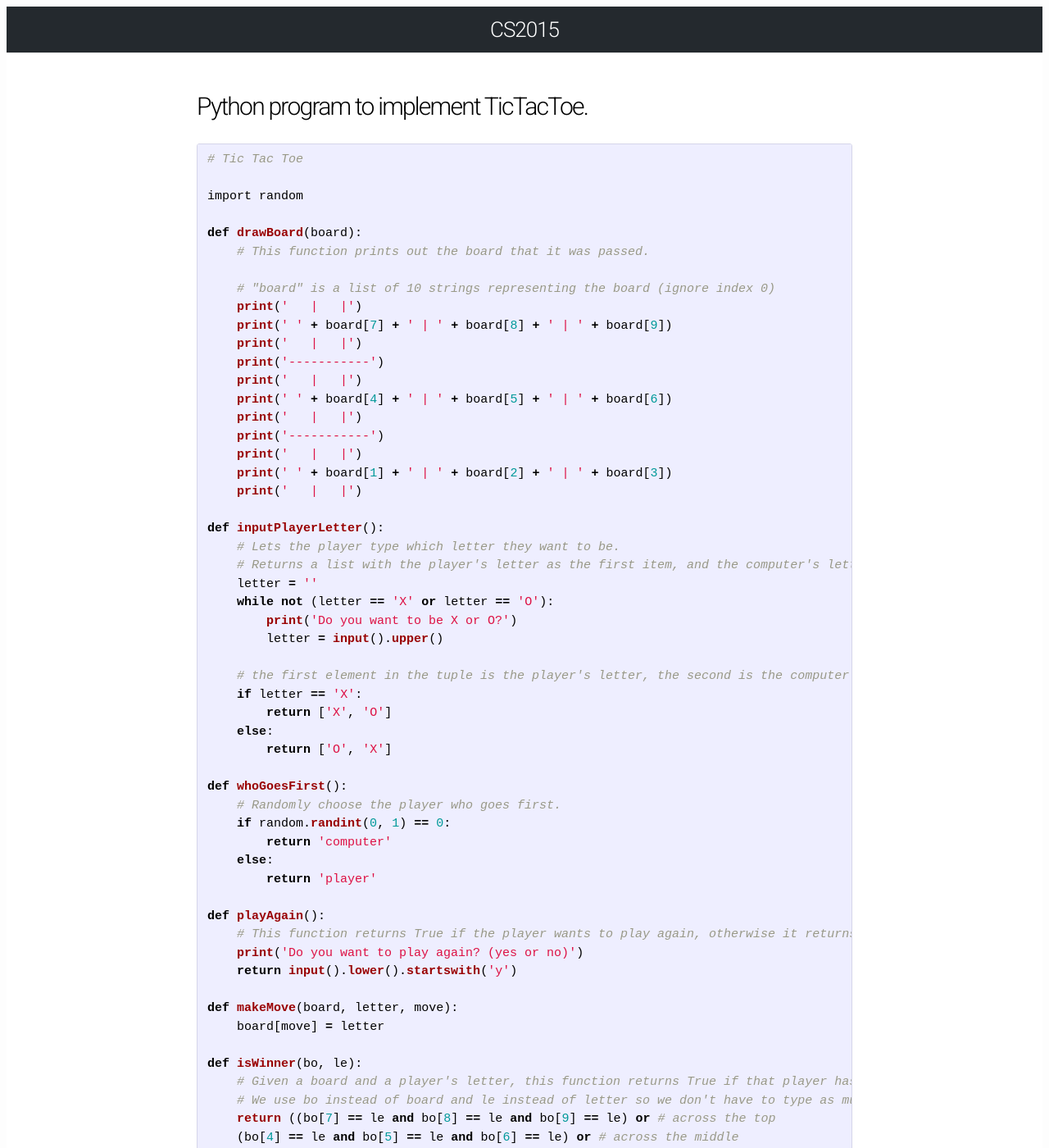
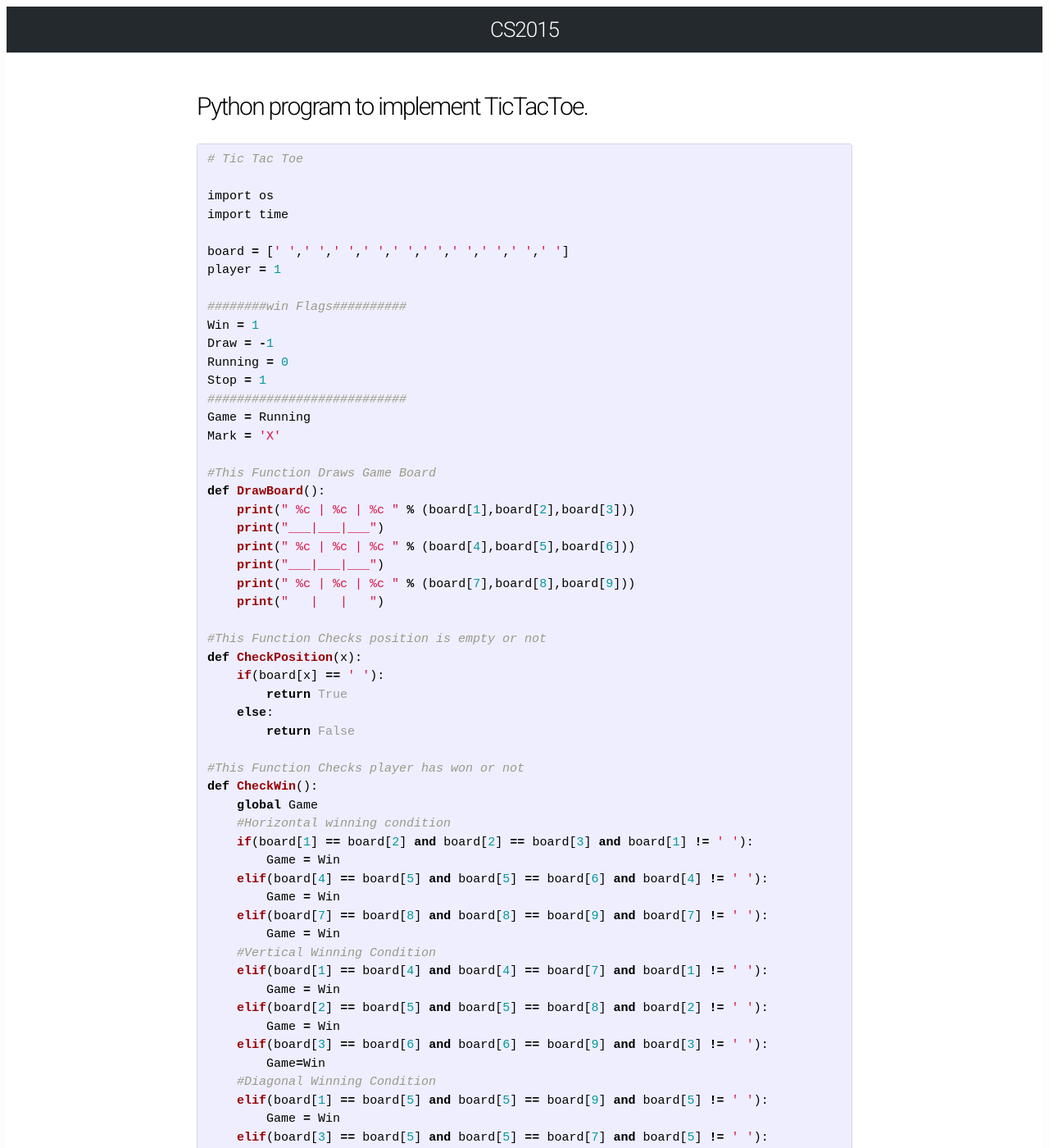
Before and after one commit to CS15/cs15.github.io, a Jekyll site: the page built from ai lab/ai-lab10.md, in a window 1280 px wide and 1400 px high. Shown: the whole window at 82% size. Built offline with Jekyll 4.4.1, drawn with Linux system fonts in a browser that asks for light colours; some of the changed text lies outside the part shown.

Commit message:
Update ai-lab10.md

````diff
--- a/ai lab/ai-lab10.md
+++ b/ai lab/ai-lab10.md
@@ -6,189 +6,93 @@ permalink: /ai/lab-10/
 ```python
 # Tic Tac Toe
 
-import random
+import os
+import time
 
-def drawBoard(board):
-    # This function prints out the board that it was passed.
+board = [' ',' ',' ',' ',' ',' ',' ',' ',' ',' ']
+player = 1
 
-    # "board" is a list of 10 strings representing the board (ignore index 0)
-    print('   |   |')
-    print(' ' + board[7] + ' | ' + board[8] + ' | ' + board[9])
-    print('   |   |')
-    print('-----------')
-    print('   |   |')
-    print(' ' + board[4] + ' | ' + board[5] + ' | ' + board[6])
-    print('   |   |')
-    print('-----------')
-    print('   |   |')
-    print(' ' + board[1] + ' | ' + board[2] + ' | ' + board[3])
-    print('   |   |')
+########win Flags##########
+Win = 1
+Draw = -1
+Running = 0
+Stop = 1
+###########################
+Game = Running
+Mark = 'X'
 
-def inputPlayerLetter():
-    # Lets the player type which letter they want to be.
-    # Returns a list with the player's letter as the first item, and the computer's letter as the second.
-    letter = ''
-    while not (letter == 'X' or letter == 'O'):
-        print('Do you want to be X or O?')
-        letter = input().upper()
+#This Function Draws Game Board
+def DrawBoard():
+    print(" %c | %c | %c " % (board[1],board[2],board[3]))
+    print("___|___|___")
+    print(" %c | %c | %c " % (board[4],board[5],board[6]))
+    print("___|___|___")
+    print(" %c | %c | %c " % (board[7],board[8],board[9]))
+    print("   |   |   ")
 
-    # the first element in the tuple is the player's letter, the second is the computer's letter.
-    if letter == 'X':
-        return ['X', 'O']
+#This Function Checks position is empty or not
+def CheckPosition(x):
+    if(board[x] == ' '):
+        return True
     else:
-        return ['O', 'X']
+        return False
 
-def whoGoesFirst():
-    # Randomly choose the player who goes first.
-    if random.randint(0, 1) == 0:
-        return 'computer'
+#This Function Checks player has won or not
+def CheckWin():
+    global Game
+    #Horizontal winning condition
+    if(board[1] == board[2] and board[2] == board[3] and board[1] != ' '):
+        Game = Win
+    elif(board[4] == board[5] and board[5] == board[6] and board[4] != ' '):
+        Game = Win
+    elif(board[7] == board[8] and board[8] == board[9] and board[7] != ' '):
+        Game = Win
+    #Vertical Winning Condition
+    elif(board[1] == board[4] and board[4] == board[7] and board[1] != ' '):
+        Game = Win
+    elif(board[2] == board[5] and board[5] == board[8] and board[2] != ' '):
+        Game = Win
+    elif(board[3] == board[6] and board[6] == board[9] and board[3] != ' '):
+        Game=Win
+    #Diagonal Winning Condition
+    elif(board[1] == board[5] and board[5] == board[9] and board[5] != ' '):
+        Game = Win
+    elif(board[3] == board[5] and board[5] == board[7] and board[5] != ' '):
+        Game=Win
+    #Match Tie or Draw Condition
+    elif(board[1]!=' ' and board[2]!=' ' and board[3]!=' ' and board[4]!=' ' and board[5]!=' ' and board[6]!=' ' and board[7]!=' ' and board[8]!=' ' and board[9]!=' '):
+        Game=Draw
     else:
-        return 'player'
+        Game=Running
 
-def playAgain():
-    # This function returns True if the player wants to play again, otherwise it returns False.
-    print('Do you want to play again? (yes or no)')
-    return input().lower().startswith('y')
+print("Player 1 [X] --- Player 2 [O]\n")
+print()
+print()
+print("Please Wait...")
+time.sleep(3)
+while(Game == Running):
+    os.system('cls')
+    DrawBoard()
+    if(player % 2 != 0):
+        print("Player 1's chance")
+        Mark = 'X'
+    else:
+        print("Player 2's chance")
+        Mark = 'O'
+    choice = int(input("Enter the position between [1-9] where you want to mark : "))
+    if(CheckPosition(choice)):
+        board[choice] = Mark
+        player+=1
+        CheckWin()
 
-def makeMove(board, letter, move):
-    board[move] = letter
-
-def isWinner(bo, le):
-    # Given a board and a player's letter, this function returns True if that player has won.
-    # We use bo instead of board and le instead of letter so we don't have to type as much.
-    return ((bo[7] == le and bo[8] == le and bo[9] == le) or # across the top
-    (bo[4] == le and bo[5] == le and bo[6] == le) or # across the middle
-    (bo[1] == le and bo[2] == le and bo[3] == le) or # across the bottom
-    (bo[7] == le and bo[4] == le and bo[1] == le) or # down the left side
-    (bo[8] == le and bo[5] == le and bo[2] == le) or # down the middle
-    (bo[9] == le and bo[6] == le and bo[3] == le) or # down the right side
-    (bo[7] == le and bo[5] == le and bo[3] == le) or # diagonal
-    (bo[9] == le and bo[5] == le and bo[1] == le)) # diagonal
-
-def getBoardCopy(board):
-    # Make a duplicate of the board list and return it the duplicate.
-    dupeBoard = []
-
-    for i in board:
-        dupeBoard.append(i)
-
-    return dupeBoard
-
-def isSpaceFree(board, move):
-    # Return true if the passed move is free on the passed board.
-    return board[move] == ' '
-
-def getPlayerMove(board):
-    # Let the player type in his move.
-    move = ' '
-    while move not in '1 2 3 4 5 6 7 8 9'.split() or not isSpaceFree(board, int(move)):
-        print('What is your next move? (1-9)')
-        move = input()
-    return int(move)
-
-def chooseRandomMoveFromList(board, movesList):
-    # Returns a valid move from the passed list on the passed board.
-    # Returns None if there is no valid move.
-    possibleMoves = []
-    for i in movesList:
-        if isSpaceFree(board, i):
-            possibleMoves.append(i)
-
-    if len(possibleMoves) != 0:
-        return random.choice(possibleMoves)
+os.system('cls')
+DrawBoard()
+if(Game==Draw):
+    print("Game Draw")
+elif(Game==Win):
+    player-=1
+    if(player%2!=0):
+        print("Player 1 Won")
     else:
-        return None
-
-def getComputerMove(board, computerLetter):
-    # Given a board and the computer's letter, determine where to move and return that move.
-    if computerLetter == 'X':
-        playerLetter = 'O'
-    else:
-        playerLetter = 'X'
-
-    # Here is our algorithm for our Tic Tac Toe AI:
-    # First, check if we can win in the next move
-    for i in range(1, 10):
-        copy = getBoardCopy(board)
-        if isSpaceFree(copy, i):
-            makeMove(copy, computerLetter, i)
-            if isWinner(copy, computerLetter):
-                return i
-
-    # Check if the player could win on his next move, and block them.
-    for i in range(1, 10):
-        copy = getBoardCopy(board)
-        if isSpaceFree(copy, i):
-            makeMove(copy, playerLetter, i)
-            if isWinner(copy, playerLetter):
-                return i
-
-    # Try to take one of the corners, if they are free.
-    move = chooseRandomMoveFromList(board, [1, 3, 7, 9])
-    if move != None:
-        return move
-
-    # Try to take the center, if it is free.
-    if isSpaceFree(board, 5):
-        return 5
-
-    # Move on one of the sides.
-    return chooseRandomMoveFromList(board, [2, 4, 6, 8])
-
-def isBoardFull(board):
-    # Return True if every space on the board has been taken. Otherwise return False.
-    for i in range(1, 10):
-        if isSpaceFree(board, i):
-            return False
-    return True
-
-
-print('Welcome to Tic Tac Toe!')
-
-while True:
-    # Reset the board
-    theBoard = [' '] * 10
-    playerLetter, computerLetter = inputPlayerLetter()
-    turn = whoGoesFirst()
-    print('The ' + turn + ' will go first.')
-    gameIsPlaying = True
-
-    while gameIsPlaying:
-        if turn == 'player':
-            # Player's turn.
-            drawBoard(theBoard)
-            move = getPlayerMove(theBoard)
-            makeMove(theBoard, playerLetter, move)
-
-            if isWinner(theBoard, playerLetter):
-                drawBoard(theBoard)
-                print('Hooray! You have won the game!')
-                gameIsPlaying = False
-            else:
-                if isBoardFull(theBoard):
-                    drawBoard(theBoard)
-                    print('The game is a tie!')
-                    break
-                else:
-                    turn = 'computer'
-
-        else:
-            # Computer's turn.
-            move = getComputerMove(theBoard, computerLetter)
-            makeMove(theBoard, computerLetter, move)
-
-            if isWinner(theBoard, computerLetter):
-                drawBoard(theBoard)
-                print('The computer has beaten you! You lose.')
-                gameIsPlaying = False
-            else:
-                if isBoardFull(theBoard):
-                    drawBoard(theBoard)
-                    print('The game is a tie!')
-                    break
-                else:
-                    turn = 'player'
-
-    if not playAgain():
-        break
+        print("Player 2 Won")
 ```
````
